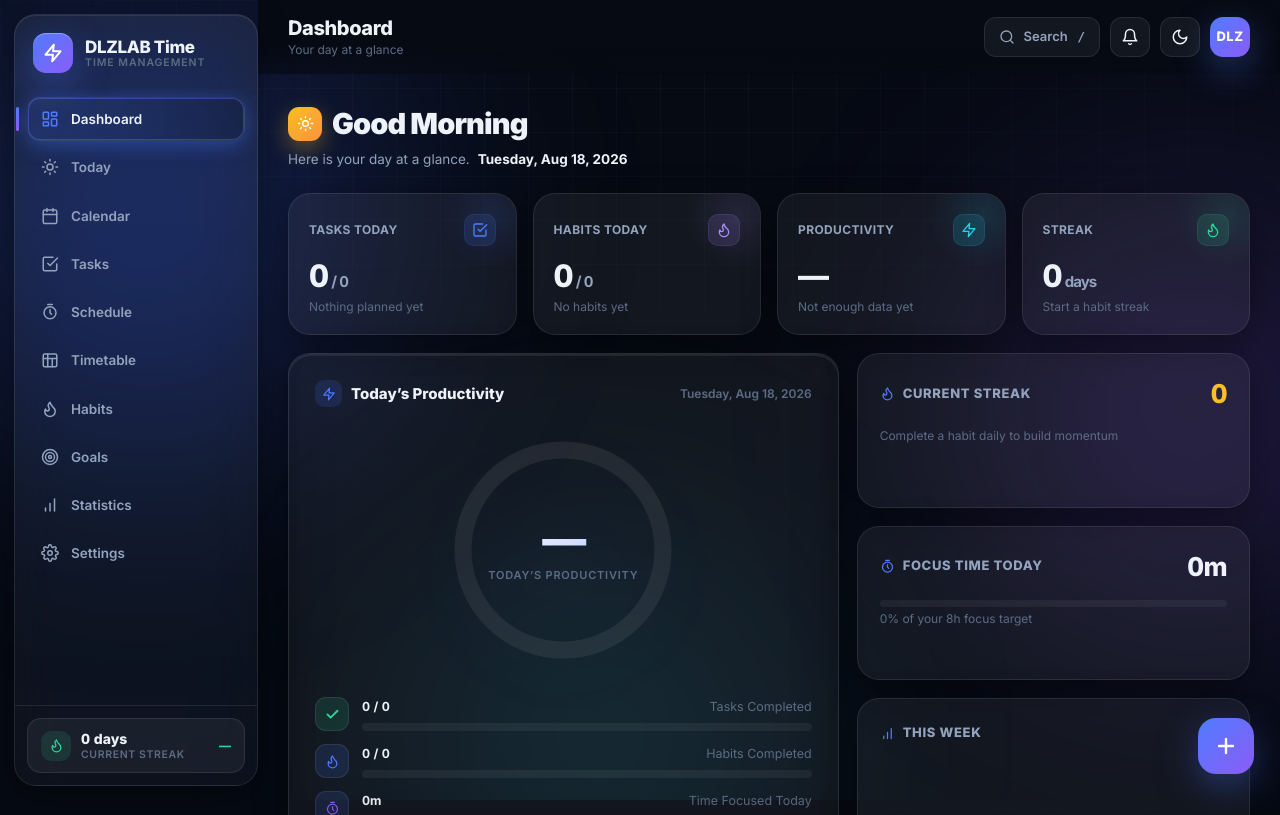
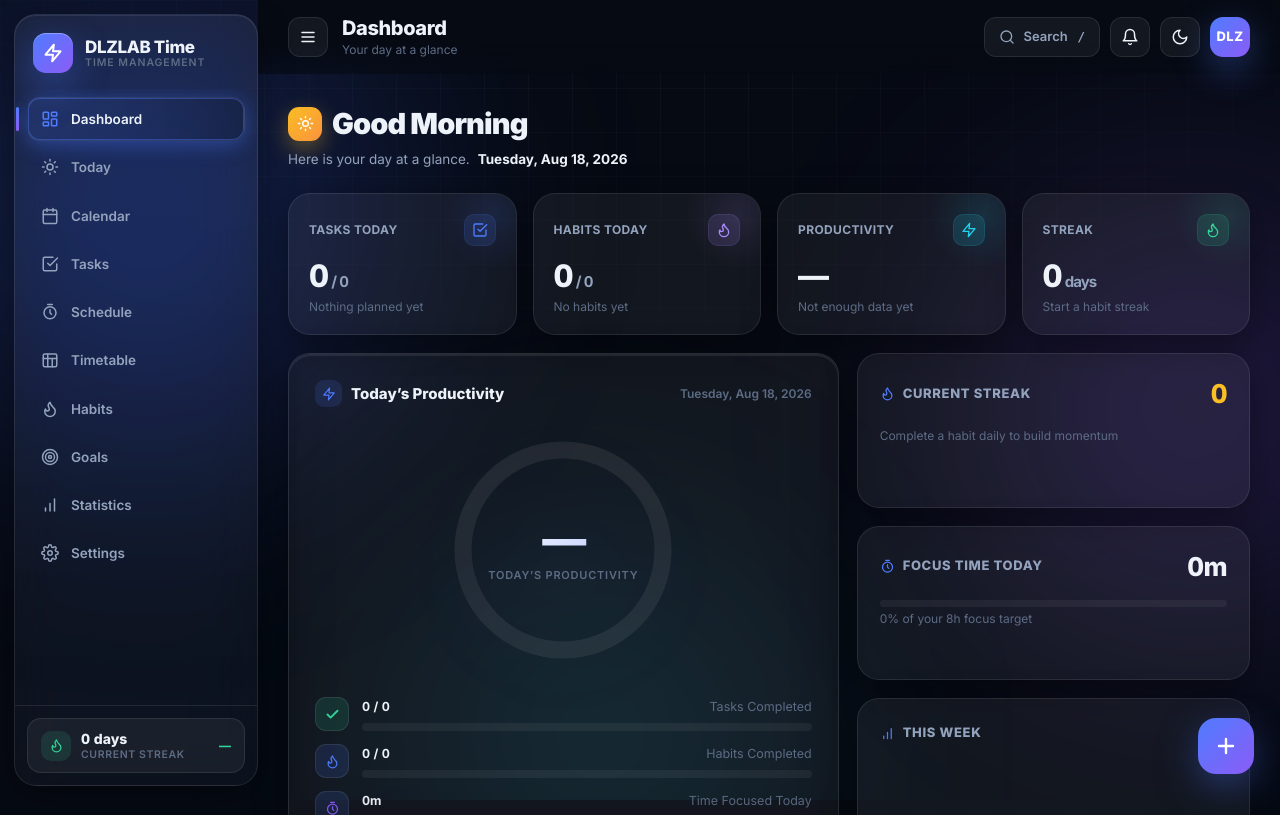
Before and after one commit to DLZLAB/DLZLAB.github.io, a PHP site: page /timetable/ in a window 1280 px wide. Shown: the top 815 px of the page. Run offline with PHP 8.4, Linux system fonts and the light colour scheme.

Commit message:
Revert burger button removal

```diff
--- a/timetable/css/layout.css
+++ b/timetable/css/layout.css
@@ -88,6 +88,8 @@
   background:var(--danger);box-shadow:0 0 8px var(--danger-glow);animation:pulse 2s ease infinite;
 }
 @keyframes pulse{0%,100%{opacity:1}50%{opacity:.45}}
+.menu-btn{display:none}
+
 #scrim{
   position:fixed;inset:0;background:rgba(3,6,12,.5);backdrop-filter:blur(4px);z-index:110;
   opacity:0;pointer-events:none;transition:opacity var(--trans);
--- a/timetable/index.html
+++ b/timetable/index.html
@@ -60,6 +60,9 @@
 
   <div id="main">
     <header id="topbar">
+      <button class="icon-btn menu-btn" id="menuBtn" data-action="open-drawer" aria-label="Menu">
+        <svg viewBox="0 0 24 24" fill="none" stroke="currentColor" stroke-width="2" stroke-linecap="round" stroke-linejoin="round"><path d="M4 6h16M4 12h16M4 18h16"/></svg>
+      </button>
       <div class="topbar-title">
         <h1 id="pageTitle">Dashboard</h1>
         <p id="pageSub"></p>
--- a/timetable/js/app.js
+++ b/timetable/js/app.js
@@ -90,6 +90,10 @@
   }
 
   function bindChrome() {
+    document.getElementById('menuBtn').addEventListener('click', function () {
+      document.getElementById('sidebar').classList.add('open');
+      document.getElementById('scrim').classList.add('show');
+    });
     document.getElementById('scrim').addEventListener('click', closeDrawer);
     document.querySelectorAll('#nav a').forEach(function (a) {
       a.addEventListener('click', closeDrawer);
```
